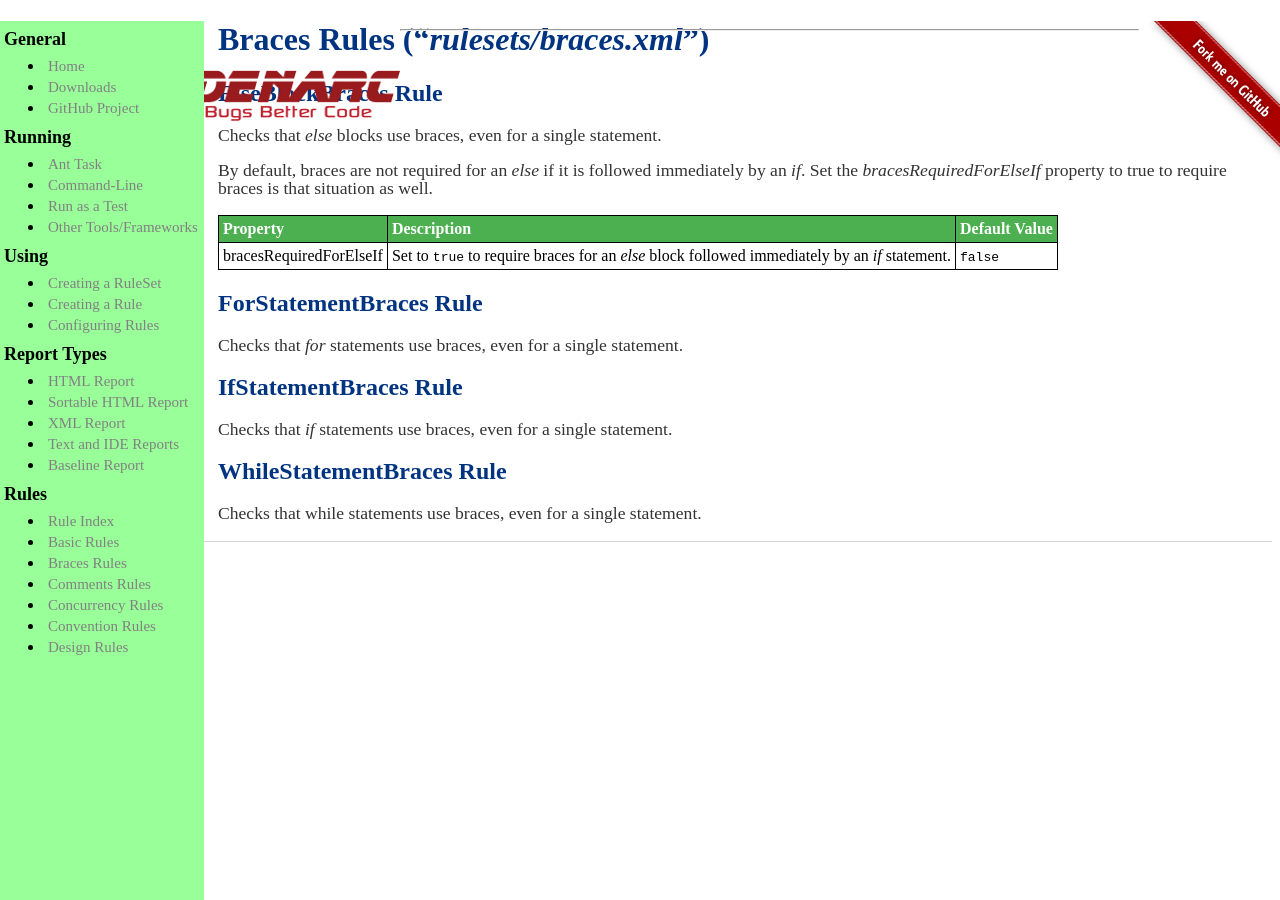
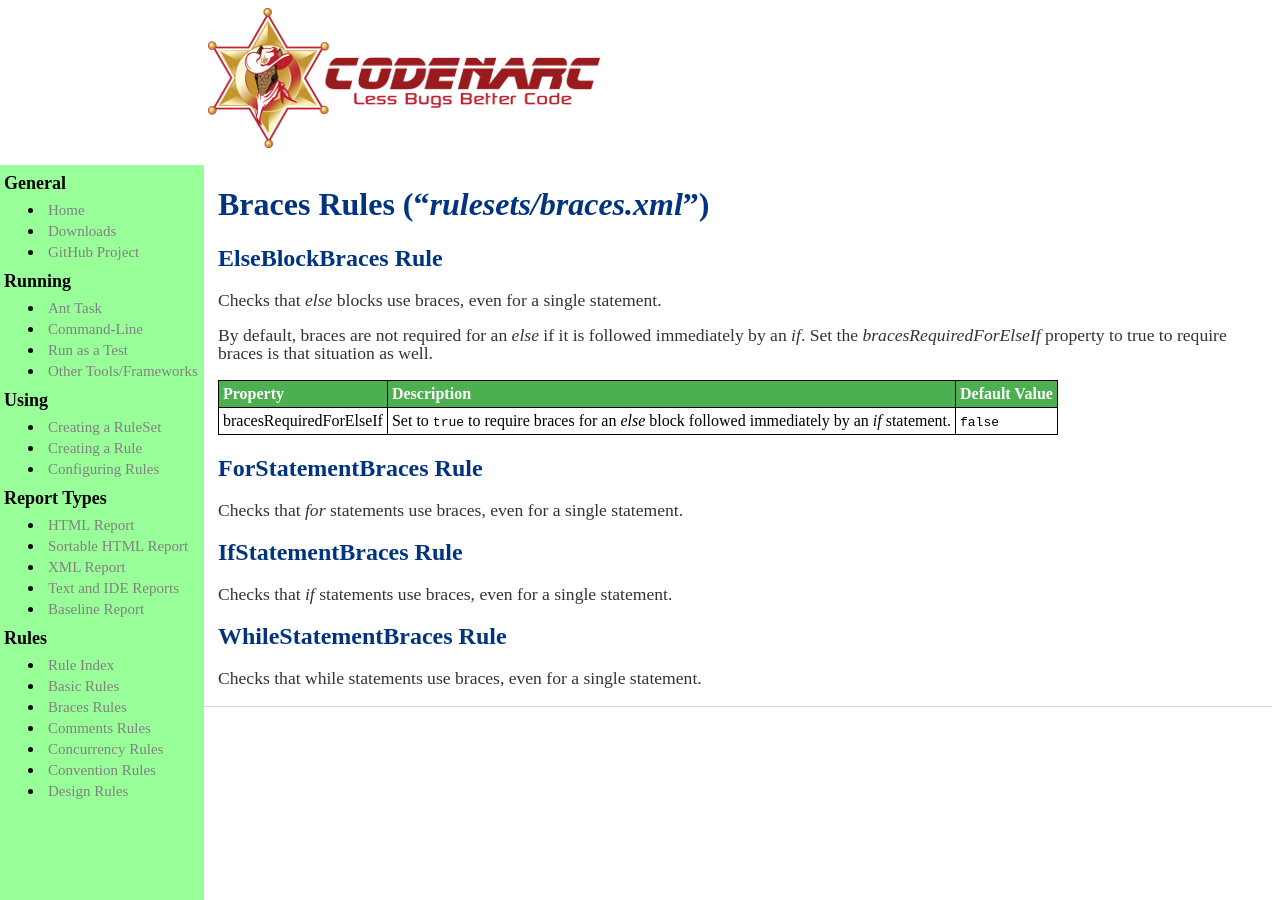
Before and after one commit to CodeNarc/CodeNarc, a Jekyll site: the page built from codenarc-rules-braces.md, in a window 1280 px wide. Built offline with Jekyll 4.4.1, drawn with Linux system fonts in a browser that asks for light colours.

```diff
--- a/_layouts/default.html
+++ b/_layouts/default.html
@@ -13,12 +13,9 @@
     <a href="http://github.com/CodeNarc" id="bannerRight">
         <img src="images/forkme_right_red_aa0000.png" alt="Fork me on GitHub" />
     </a>
-    <hr/>
-<!--
     <div class="clear">
         <hr/>
     </div>
--->
 </div>
 
 
--- a/css/main.css
+++ b/css/main.css
@@ -126,13 +126,10 @@ div.clear hr{
 }
 #banner {
     padding: 0px;
-    /* margin-left: 200px; Same as the width of the sidebar */
-    margin-left: 0; /* Same as the width of the sidebar */
+    margin-left: 200px; /* Same as the width of the sidebar */
     width: 100%;
-    height: 150px;
-    position: fixed; /* Fixed (stay in place on scroll) */
+
 }
-
 #banner img {
     border: none;
 }
```
